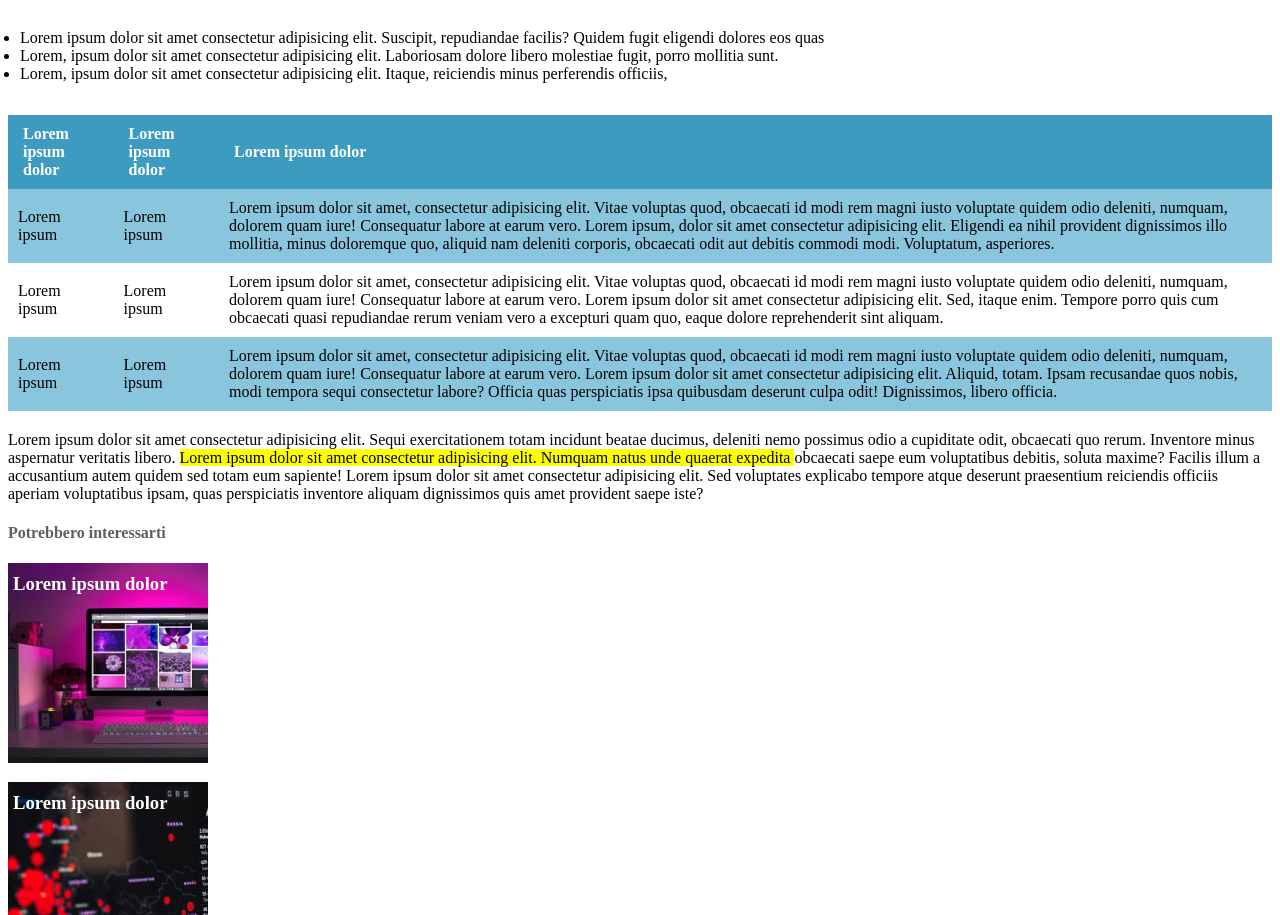
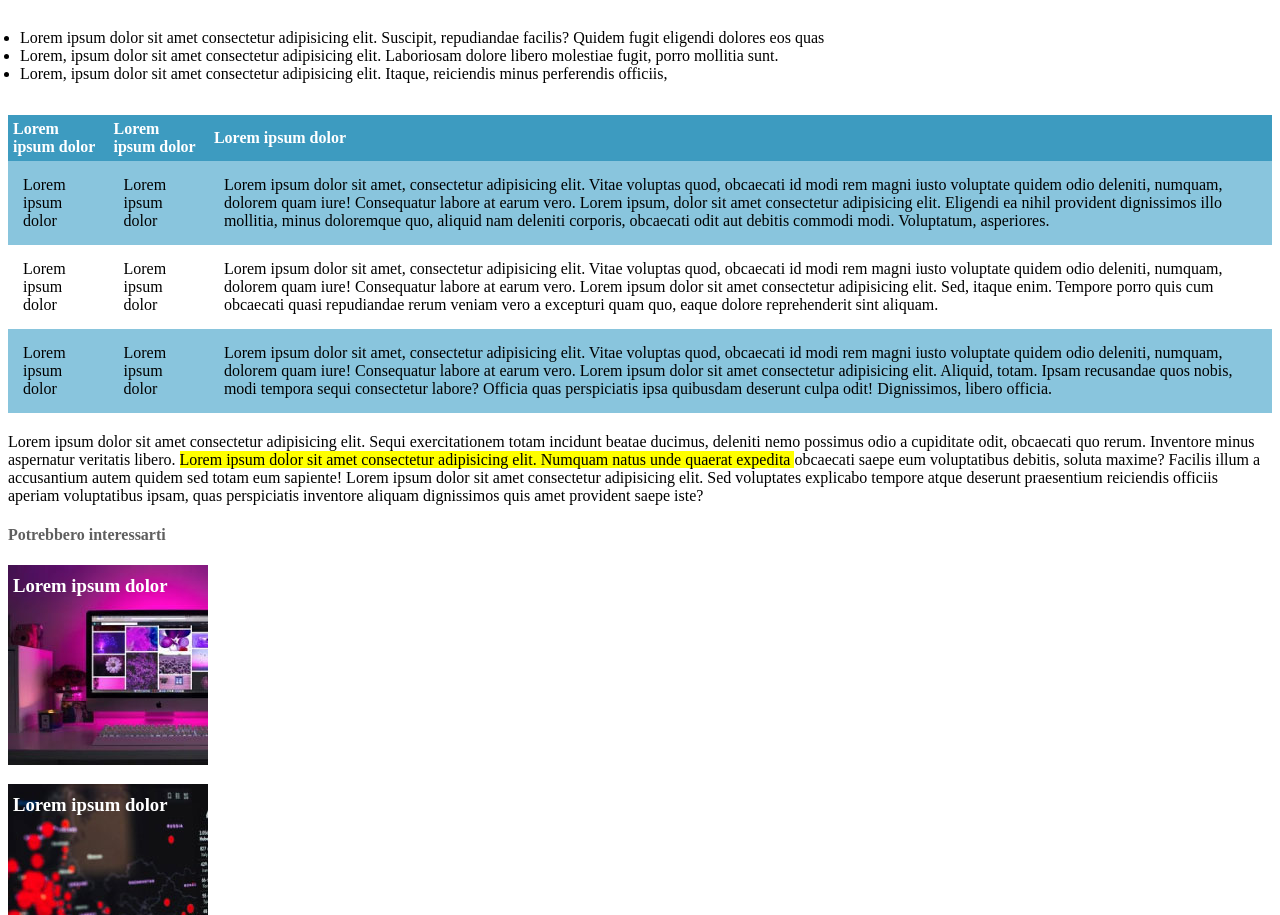
Before and after one commit to SaraPasinato/html-css-booleaner, a plain HTML site: page index.html in a window 1280 px wide. Shown: the part 800-1715 px from the top of the page. Drawn offline with Linux system fonts and the light colour scheme.

Commit message:
Fix Table

```diff
--- a/css/style.css
+++ b/css/style.css
@@ -1,3 +1,4 @@
+
 /* header */
 header{
     background-color:rgb(61, 155, 192);
@@ -58,16 +59,19 @@ ul{
 table{
     width: 100%;
     border-collapse: collapse;
-    text-align: left;
+    text-align: justify;
+
 }
 
 th{
-   padding: 10px 15px;
+    padding: 5px;
+    text-align: left;
+
 }
 
 td{
-    height: 50px;
-    padding: 10px;
+    padding: 15px;
+    text-align: left;
 }
 
 thead{
--- a/index.html
+++ b/index.html
@@ -54,6 +54,7 @@
                     officiis,</li>
             </ul>
         </section>
+           <!-- section table with odd row light blu -->
         <section class="loremtable">
             <table>
                 <thead>
@@ -63,8 +64,8 @@
                 </thead>
                 <tbody>
                     <tr class="odd">
-                        <td> Lorem ipsum </td>
-                        <td> Lorem ipsum </td>
+                        <td> Lorem ipsum dolor</td>
+                        <td> Lorem ipsum dolor</td>
                         <td> Lorem ipsum dolor sit amet, consectetur adipisicing elit. Vitae voluptas quod, obcaecati id
                             modi rem magni iusto voluptate quidem odio deleniti, numquam, dolorem quam iure! Consequatur
                             labore at earum vero. Lorem ipsum, dolor sit amet consectetur adipisicing elit. Eligendi ea
@@ -72,8 +73,8 @@
                             corporis, obcaecati odit aut debitis commodi modi. Voluptatum, asperiores. </td>
                     </tr>
                     <tr>
-                        <td> Lorem ipsum </td>
-                        <td> Lorem ipsum </td>
+                        <td> Lorem ipsum dolor </td>
+                        <td> Lorem ipsum dolor</td>
                         <td> Lorem ipsum dolor sit amet, consectetur adipisicing elit. Vitae voluptas quod, obcaecati id
                             modi rem magni iusto voluptate quidem odio deleniti, numquam, dolorem quam iure! Consequatur
                             labore at earum vero. Lorem ipsum dolor sit amet consectetur adipisicing elit. Sed, itaque
@@ -81,8 +82,8 @@
                             quo, eaque dolore reprehenderit sint aliquam. </td>
                     </tr>
                     <tr class="odd">
-                        <td> Lorem ipsum </td>
-                        <td> Lorem ipsum </td>
+                        <td> Lorem ipsum dolor </td>
+                        <td> Lorem ipsum dolor </td>
                         <td> Lorem ipsum dolor sit amet, consectetur adipisicing elit. Vitae voluptas quod, obcaecati id
                             modi rem magni iusto voluptate quidem odio deleniti, numquam, dolorem quam iure! Consequatur
                             labore at earum vero. Lorem ipsum dolor sit amet consectetur adipisicing elit. Aliquid,
```
